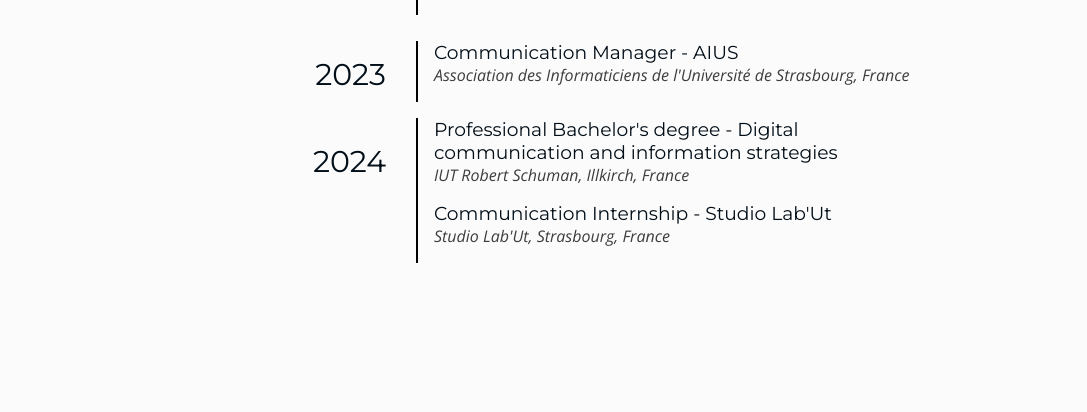
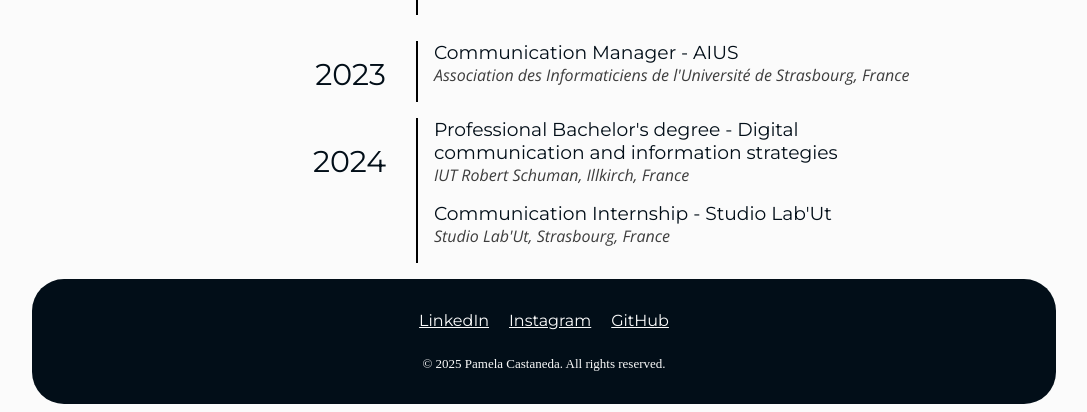
Before and after one commit to pame-scs/portfolio-2025, a PHP site: page / in a window 1280 px wide. Shown: the part 2279-2691 px from the top of the page, without its empty margins (96-1183 px from the left). Before the commit the page ends 2542 px from the top, so only its background shows below. Run offline with PHP 8.4, Linux system fonts and the light colour scheme.

Commit message:
Add footer section with social links and copyright information

```diff
--- a/index.php
+++ b/index.php
@@ -180,5 +180,6 @@
 
         </div>
     </main>
+    <?php include "php/footer.php" ?>
     <script src="script.js"></script>
 </body>
--- a/php/footer.php
+++ b/php/footer.php
@@ -0,0 +1,13 @@
+<footer>
+    <div class="footer-content">
+        <div class="socials">
+            <a href="https://www.linkedin.com/in/pamela-castaneda-s/" target="_blank">LinkedIn</a>
+            <a href="https://www.instagram.com/pame_scs/" target="_blank">Instagram</a>
+            <a href="https://github.com/pame-scs" target="_blank">GitHub</a>
+
+        </div>
+        <div class="copyright">
+            &copy; <?php echo date("Y"); ?> Pamela Castaneda. All rights reserved.
+        </div>
+    </div>
+</footer>
--- a/style.css
+++ b/style.css
@@ -373,3 +373,24 @@ nav .menu-icon {
 
 
 }
+
+/* --------------------------------- Contact -------------------------------- */
+
+.footer-content {
+    background-color: #020e18;
+    color: #fbfbfb;
+    padding: 2em 8em 2em 8em;
+    border-radius: 2em;
+    text-align: center;
+}
+
+.socials a {
+    color: #fbfbfb;
+    padding: 0.5em;
+}
+
+.copyright {
+    color: #fbfbfb;
+    font-size: small;
+    margin-top: 2em;
+}
```
